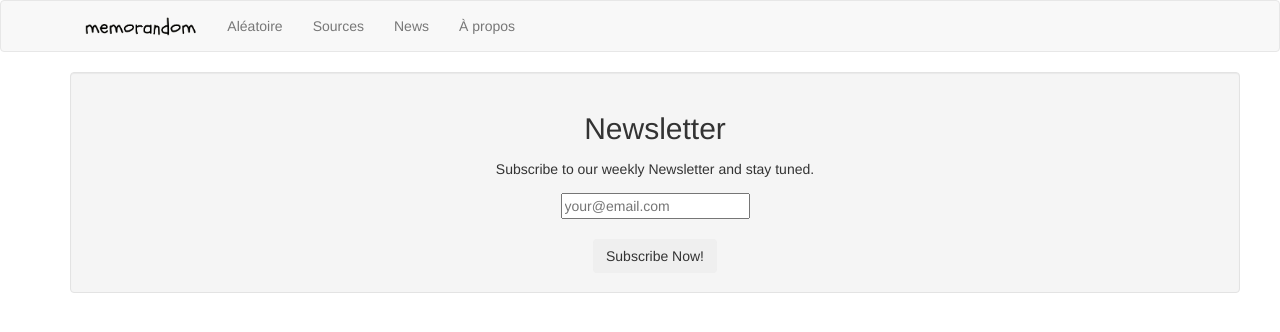
After one commit to 3991/MakeDecisionApp, a Flask app: page /news in a window 1280 px wide. The commit adds this page. Shown: the top 332 px of the page. Run offline with Flask 2, Linux system fonts and the light colour scheme; parts of the project's set-up code (start-up, migrations or seed data) failed here and were passed over; some libraries are stand-ins or nearby versions.

Commit message:
added random, perm

```diff
--- a/flask_app.py
+++ b/flask_app.py
@@ -1,10 +1,23 @@
 from flask import Flask, render_template, Markup, abort
 from flask_sqlalchemy import SQLAlchemy
+from random import randint
 
 app = Flask(__name__)
 app.config["DEBUG"] = True
 
-
+"""SQLALCHEMY_DATABASE_URI = "mysql://{username}:{password}@{hostname}/{databasename}".format(
+    username="charlemagneIsAlr",
+    password="sdfghjkl",
+    hostname="charlemagneIsAlreadyTaken.mysql.pythonanywhere-services.com",
+    databasename="charlemagneIsAlr$flask_note",
+)
+"""
+SQLALCHEMY_DATABASE_URI = "mysql://{username}:{password}@{hostname}/{databasename}".format(
+    username="root",
+    password="sdfgh",
+    hostname="localhost",
+    databasename="flaskDB",
+)
 app.config["SQLALCHEMY_DATABASE_URI"] = SQLALCHEMY_DATABASE_URI
 app.config["SQLALCHEMY_POOL_RECYCLE"] = 299
 app.config["SQLALCHEMY_TRACK_MODIFICATIONS"] = False
@@ -41,11 +54,54 @@ tags = Tag.query.all()
 @app.route("/")
 def home():
     try:
-        return render_template('home.html', tags = tags)
+        themes = Theme.query.all()
+        if not themes:
+            abort(404)
+        return render_template('home.html', themes = themes)
     except Exception as e:
         return render_template('home.html', error = e)
 
-@app.route("/home/<string:id>/")
+@app.route("/home/tags/<string:theme_id>/")
+def tags(theme_id):
+    try:
+        themes = Theme.query.all()
+        tags = Tag.query.filter_by(theme_id=theme_id).all()
+        if not themes or not tags:
+            abort(404)
+        return render_template('home.html', themes = themes, tags = tags, theme_id = theme_id)
+    except Exception as e:
+        return render_template('home.html', error = e)
+
+@app.route("/home/lessons/<string:tag_id>/<string:theme_id>/")
+def lesson(tag_id, theme_id):
+    try:
+        themes = Theme.query.all()
+        tags = Tag.query.filter_by(theme_id=theme_id).all()
+        lessons = Lesson.query.filter_by(tag_id=tag_id).all()
+        sources = Source.query.all()
+        if not themes or not tags or not lessons or not sources:
+            abort(404)
+        return render_template('home.html', themes = themes, tags = tags, lessons = lessons, sources = sources, theme_id = theme_id)
+    except Exception as e:
+        print(e)
+        return render_template('home.html', error = e)
+
+# permanent link
+@app.route("/perm/<string:lesson_id>/<string:tag_id>/<string:theme_id>/")
+def permanent_link(lesson_id, tag_id, theme_id):
+    try:
+        lesson = Lesson.query.filter_by(id=lesson_id).first()
+        tag = Tag.query.filter_by(theme_id=theme_id).first()
+        theme = Theme.query.filter_by(id=theme_id).first()
+        sources = Source.query.all()
+        if not lesson or not sources:
+            abort(404)
+        return render_template('permanent.html', tag = tag, lesson = lesson, sources = sources, tag_id = tag_id, theme_id = theme_id, theme = theme)
+    except Exception as e:
+        return render_template('permanent.html', error = e)
+
+
+"""@app.route("/home/<string:id>/")
 def lessons(id):
     try:
         sources = Source.query.all()
@@ -56,18 +112,59 @@ def lessons(id):
     except Exception as e:
         print(e)
 
-@app.route("/books")
+@app.route("/theme/<string:id>/")
+def themes(id):
+    try:
+        theme = Theme.query.filter_by(id=id).first()
+        tag = Tag.query.filter_by(theme_id=id).first()
+        sources = Source.query.all()
+        lessons = Lesson.query.filter_by(tag_id=tag.id).all()
+
+        return render_template('themes2.html', theme = theme, tag = tag, lessons = lessons, sources = sources)
+    except Exception as e:
+        print(e)
+"""
+
+@app.route("/sources")
 def books():
     try:
         sources = Source.query.all()
-        return render_template('books.html', sources = sources)
+        if not sources:
+            abort(404)
+        return render_template('sources.html', sources = sources)
     except Exception as e:
         print(e)
+
+@app.route("/about")
+def about():
+    try:
+        return render_template('about.html')
+    except Exception as e:
+        return render_template('about.html', error = e)
+
+@app.route("/news")
+def news():
+    try:
+        return render_template('news.html')
+    except Exception as e:
+        return render_template('news.html', error = e)
+
+@app.route("/random")
+def random():
+    random = randint(1,40)
+    try:
+        lesson = Lesson.query.filter_by(id=random).first()
+        sources = Source.query.all()
+        tag = Tag.query.filter_by(id=lesson.tag_id).first()
+        return render_template('random.html', lesson = lesson, sources = sources, tag = tag)
+    except Exception as e:
+        return render_template('random.html', error = e)
+
 
 @app.route("/error")
 def error():
     return render_template('error.html')
-
+"""
 @app.route("/themes")
 def theme():
     try:
@@ -78,10 +175,10 @@ def theme():
         return render_template('themes.html', themes = themes, tags = tags)
     except Exception as e:
         print(e)
-
+"""
 @app.errorhandler(404)
 def page_not_found(error):
-    return render_template('errors/404.html'), 404
+    return render_template('error.html'), 404
 
 
 if __name__ == "__main__":
--- /dev/null
+++ b/templates/about.html
@@ -0,0 +1,5 @@
+{% extends 'layout.html' %}
+
+{% block body %}
+    <p>todo</p>
+{% endblock body %}
--- a/templates/article.html
+++ b/templates/article.html
@@ -6,8 +6,7 @@
 		{% endfor %}
 		<br/><br/>
 		<ul class="list-group">
-			<h4><span class="text-muted">Thème : </span>{{theme.name}}</h4>
-			<h4><span class="text-muted">Tag : </span>{{tag.name}}</h4>
+			<p>Thème : <a href="/theme/{{theme.id}}" class=""><span class="text-muted">{{theme.name}}</span></span></a></p>
 			{% for l in lessons %}
 				<li class="list-group-item list-group-item-action flex-column align-items-start">
 					<p class="mb-1">{{l.lesson|safe}}</p>
--- a/templates/error.html
+++ b/templates/error.html
@@ -5,5 +5,5 @@
 {% block body %}
     <h1>Error 404</h1>
 
-    <p>It seems like you're lost. Go back to the <a href="{{ url_for('home') }}">homepage</a>.</p>
+    <p>Go back to the <a href="{{ url_for('home') }}">homepage</a>.</p>
 {% endblock body %}
--- a/templates/includes/_navbar.html
+++ b/templates/includes/_navbar.html
@@ -7,16 +7,16 @@
       <div id="navbarSupportedContent" class="collapse navbar-collapse">
         <ul class="nav navbar-nav">
           <li class="nav-item">
-            <a class="nav-link" href="/themes">Thèmes</a>
+            <a class="nav-link" href="/random">Aléatoire</a>
           </li>
           <li class="nav-item">
-            <a class="nav-link" href="/books">Sources</a>
+            <a class="nav-link" href="/sources">Sources</a>
           </li>
           <li class="nav-item">
-            <a class="nav-link" href="/error">Aléatoire</a>
+            <a class="nav-link" href="/news">News</a>
           </li>
           <li class="nav-item">
-            <a class="nav-link" href="/error">À propos</a>
+            <a class="nav-link" href="/about">À propos</a>
           </li>
         </ul>
       </div>
--- /dev/null
+++ b/templates/news.html
@@ -0,0 +1,23 @@
+{% extends 'layout.html' %}
+
+{% block body %}
+<div class="container">
+	<div class="row">
+        <div class="span12">
+    		<div class="thumbnail center well well-small text-center">
+                <h2>Newsletter</h2>
+
+                <p>Subscribe to our weekly Newsletter and stay tuned.</p>
+
+                <form action="" method="post">
+                    <div class="input-prepend"><span class="add-on"><i class="icon-envelope"></i></span>
+                        <input type="text" id="" name="" placeholder="your@email.com">
+                    </div>
+                    <br />
+                    <input type="submit" value="Subscribe Now!" class="btn btn-large" />
+              </form>
+            </div>
+        </div>
+	</div>
+</div>
+{% endblock %}
```
Also changed, not shown: templates/home.html (+36 -7 lines), templates/permanent.html (added, +15 -0 lines), templates/random.html (added, +13 -0 lines), templates/themes.html (deleted, +0 -16 lines), templates/sources.html (renamed from templates/books.html).
